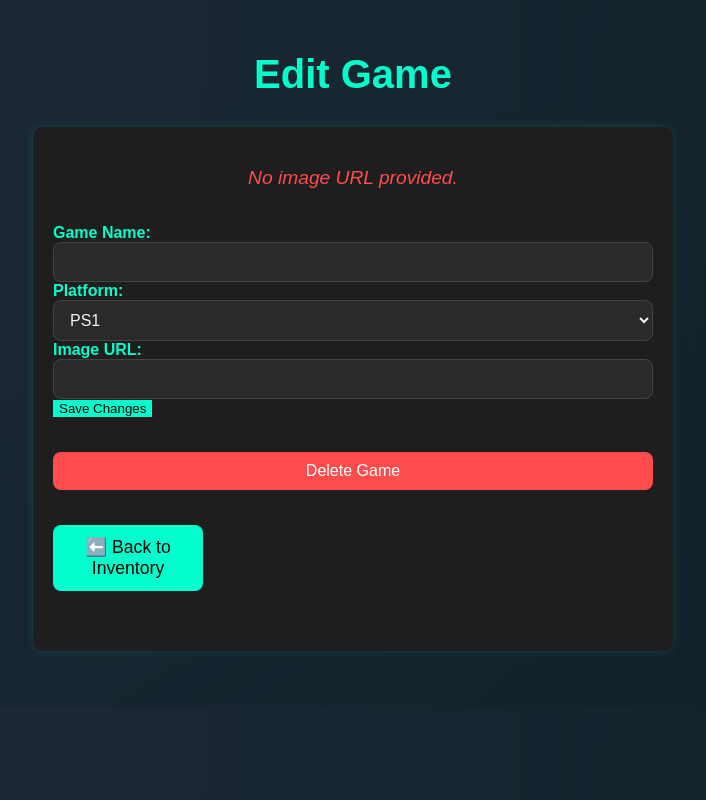
After one commit to Bonzay993/GameInventoryManager, a Flask app: template templates/edit_game.html in a window 1280 px wide. The commit adds this page. Shown: the whole page, without its empty margins (287-993 px from the left). Run offline with Flask 3, Linux system fonts and the light colour scheme; the template is opened without the code that fills it, so the values that code supplies are empty.

Commit message:
Added working edit game funcionality

```diff
--- a/app.py
+++ b/app.py
@@ -7,6 +7,8 @@ from pymongo import MongoClient
 from bson.json_util import dumps
 from bson.objectid import ObjectId
 from bs4 import BeautifulSoup
+from bson.errors import InvalidId
+from flask import abort
 
 if os.path.exists("env.py"):
     import env
@@ -23,19 +25,88 @@ db = client[app.config["MONGO_DBNAME"]]
 games_collection = db['games']
 
 
+@app.route('/')
+def index():
+    return render_template('index.html')
+
+
+@app.route('/game/<game_id>', methods=['GET', 'POST'])
+def edit_game_page(game_id):
+    try:
+        object_id = ObjectId(game_id)
+    except InvalidId:
+        return jsonify({"message": "Invalid game ID"}), 400
+
+    if request.method == 'POST':
+        # Accept JSON POST now for AJAX
+        if request.is_json:
+            data = request.get_json()
+            name = data.get('name', '').strip()
+            platform = data.get('platform', '').strip()
+            image_url = data.get('image_url', '').strip() or None
+
+            if not name or not platform:
+                return jsonify({"message": "Name and platform are required."}), 400
+
+            update_result = games_collection.update_one(
+                {"_id": object_id},
+                {"$set": {
+                    "name": name,
+                    "platform": platform,
+                    "image_url": image_url
+                }}
+            )
+            if update_result.matched_count == 0:
+                return jsonify({"message": "Game not found."}), 404
+
+            return jsonify({"message": "Changes saved successfully!"}), 200
+
+        # Fallback for normal form POST if needed (optional)
+        else:
+            name = request.form.get('name', '').strip()
+            platform = request.form.get('platform', '').strip()
+            image_url = request.form.get('image_url', '').strip() or None
+
+            if not name or not platform:
+                return "Name and platform are required.", 400
+
+            games_collection.update_one(
+                {"_id": object_id},
+                {"$set": {
+                    "name": name,
+                    "platform": platform,
+                    "image_url": image_url
+                }}
+            )
+            # Return rendered page on normal form submit
+            return render_template('edit_game.html', game=games_collection.find_one({"_id": object_id}))
+
+    # GET request fallback (existing)
+    game = games_collection.find_one({"_id": object_id})
+    if not game:
+        return "Game not found", 404
+    return render_template('edit_game.html', game=game)
+    # GET request fallback
+    game = games_collection.find_one({"_id": object_id})
+    if not game:
+        return "Game not found", 404
+    return render_template('edit_game.html', game=game)
 
 
 
-@app.route('/')
-def index():
+@app.route('/game/<game_id>/delete', methods=['POST'])
+def delete_game_web(game_id):  # Renamed this function
+    games_collection.delete_one({"_id": ObjectId(game_id)})
     return render_template('index.html')
+
 
 @app.route('/games', methods=['GET'])
 def get_games():
     games = list(games_collection.find())
     return dumps(games), 200, {'Content-Type': 'application/json'}
 
-@app.route('/game-image', methods=['GET'])  # <-- fixed here
+
+@app.route('/game-image', methods=['GET'])
 def get_game_image():
     name = request.args.get('name')
     if not name:
@@ -56,6 +127,7 @@ def get_game_image():
     except Exception as e:
         return jsonify({"error": str(e)}), 500
 
+
 @app.route('/search', methods=['GET'])
 def search_games():
     query = request.args.get('query', '').strip()
@@ -69,12 +141,9 @@ def search_games():
     if platform:
         mongo_query["platform"] = {"$regex": platform, "$options": "i"}
 
-    print("Mongo query:", mongo_query)  # Add this line
+    results = list(games_collection.find(mongo_query))
+    return dumps(results), 200, {'Content-Type': 'application/json'}
 
-    results = list(games_collection.find(mongo_query))
-    print(f"Found {len(results)} results")  # And this
-
-    return dumps(results), 200, {'Content-Type': 'application/json'}
 
 @app.route('/add', methods=['POST'])
 def add_game():
@@ -86,7 +155,6 @@ def add_game():
     if not name or not platform:
         return jsonify({'message': 'Name and platform are required.'}), 400
 
-    # Case-insensitive check
     existing = db.games.find_one({
         'name': {'$regex': f'^{name}$', '$options': 'i'},
         'platform': {'$regex': f'^{platform}$', '$options': 'i'}
@@ -106,13 +174,14 @@ def add_game():
 
 
 @app.route('/delete/<game_id>', methods=['DELETE'])
-def delete_game(game_id):
+def delete_game_api(game_id):  # Renamed this function
     result = games_collection.delete_one({"_id": ObjectId(game_id)})
     if result.deleted_count == 1:
         return jsonify({"status": "success"}), 200
     else:
         return jsonify({"status": "error", "message": "Game not found"}), 404
 
+
 if __name__ == '__main__':
     port = int(os.environ.get("PORT", 5000))
     app.run(host='0.0.0.0', port=port)
--- a/static/css/styles.css
+++ b/static/css/styles.css
@@ -185,6 +185,90 @@ h1 {
   background-color: #dc3545;
 }
 
+.edit-container {
+  max-width: 600px;
+  margin: 30px auto;
+  display: grid;
+  grid-template-columns: 150px 1fr;
+  gap: 15px 20px;
+  align-items: center;
+  background-color: var(--card-bg);
+  padding: 20px;
+  border-radius: 10px;
+  box-shadow: 0 0 10px rgba(0, 255, 204, 0.15);
+}
+
+.edit-container img{
+  margin:0 auto;
+}
+
+.edit-container label {
+  justify-self: end;
+  font-weight: bold;
+  color: var(--accent);
+}
+
+.edit-container input,
+.edit-container select,
+.edit-container button.delete-btn {
+  width: 100%;
+  padding: 10px 12px;
+  font-size: 1rem;
+  border-radius: 8px;
+  border: 1px solid #444;
+  background-color: #2a2a2a;
+  color: var(--text-color);
+  box-sizing: border-box;
+}
+
+.edit-container button.save-btn {
+  grid-column: 2 / 3;
+  justify-self: start;
+  background-color: var(--accent);
+  color: #000;
+  border: none;
+  cursor: pointer;
+  transition: background-color 0.3s ease;
+}
+
+.edit-container button.save-btn:hover {
+  background-color: #00e6b8;
+}
+
+.edit-container button.delete-btn {
+  background-color: var(--error);
+  color: #fff;
+  border: none;
+  cursor: pointer;
+  transition: background-color 0.3s ease;
+}
+
+.edit-container button.delete-btn:hover {
+  background-color: #e04343;
+}
+
+/* Back to inventory button container */
+.back-btn-container {
+  max-width: 600px;
+  margin: 20px auto 40px;
+  text-align: center;
+}
+
+.back-btn {
+  background-color: var(--accent);
+  color: #000;
+  border: none;
+  padding: 12px 30px;
+  font-size: 1.1rem;
+  border-radius: 8px;
+  cursor: pointer;
+  transition: background-color 0.3s ease;
+}
+
+.back-btn:hover {
+  background-color: #00e6b8;
+}
+
 /* General p styling */
 p {
   text-align: center;
--- a/static/scripts/script.js
+++ b/static/scripts/script.js
@@ -2,10 +2,13 @@ document.addEventListener('DOMContentLoaded', () => {
   let gameIdToDelete = null;
   const PLACEHOLDER_IMG = '/static/img/no-image.png';
 
+  // Toast show/hide helpers
   function showToast(message, type = 'success', duration = 3000) {
     const toast = document.getElementById('toast');
     const icon = document.getElementById('toast-icon');
     const msg = document.getElementById('toast-message');
+
+    if (!toast || !icon || !msg) return;
 
     icon.textContent = type === 'error' ? '❌' : '✅';
     msg.textContent = message;
@@ -17,24 +20,34 @@ document.addEventListener('DOMContentLoaded', () => {
 
   function hideToast() {
     const toast = document.getElementById('toast');
-    toast.className = 'toast';
+    if (toast) toast.className = 'toast';
   }
 
+  // Confirm delete dialog
   function showConfirmDelete(id) {
     gameIdToDelete = id;
     const confirmToast = document.getElementById('confirm-toast');
+    if (confirmToast) {
       confirmToast.style.display = 'flex';
       confirmToast.classList.add('show');
+    }
   }
 
   function hideConfirmToast() {
     const confirmToast = document.getElementById('confirm-toast');
+    if (confirmToast) {
       confirmToast.classList.remove('show');
       confirmToast.style.display = 'none';
+    }
     gameIdToDelete = null;
   }
 
-  document.getElementById('confirm-yes').addEventListener('click', async () => {
+  // Confirm delete buttons
+  const confirmYesBtn = document.getElementById('confirm-yes');
+  const confirmNoBtn = document.getElementById('confirm-no');
+
+  if (confirmYesBtn && confirmNoBtn) {
+    confirmYesBtn.addEventListener('click', async () => {
       if (!gameIdToDelete) return;
       const res = await fetch(`/delete/${gameIdToDelete}`, { method: 'DELETE' });
 
@@ -49,9 +62,10 @@ document.addEventListener('DOMContentLoaded', () => {
       hideConfirmToast();
     });
 
-  document.getElementById('confirm-no').addEventListener('click', () => {
+    confirmNoBtn.addEventListener('click', () => {
       hideConfirmToast();
     });
+  }
 
   async function fetchGameImage(game) {
     if (game.image_url) return game.image_url;
@@ -66,6 +80,8 @@ document.addEventListener('DOMContentLoaded', () => {
 
   async function displayGames(games) {
     const list = document.getElementById('gameList');
+    if (!list) return;
+
     list.innerHTML = '';
     if (games.length === 0) {
       list.classList.add('no-games');
@@ -78,6 +94,7 @@ document.addEventListener('DOMContentLoaded', () => {
     for (const game of games) {
       const item = document.createElement('div');
       item.className = 'gameItem';
+      item.style.cursor = 'pointer';
 
       const img = document.createElement('img');
       img.alt = `${game.name} cover`;
@@ -106,9 +123,16 @@ document.addEventListener('DOMContentLoaded', () => {
       btn.style.borderRadius = '5px';
       btn.style.cursor = 'pointer';
 
-      btn.onclick = () => {
+      // Prevent redirect when clicking delete
+      btn.onclick = (e) => {
+        e.stopPropagation();
         showConfirmDelete(game._id["$oid"]);
       };
+
+      // Redirect when clicking the whole item
+      item.addEventListener('click', () => {
+        window.location.href = `/game/${game._id["$oid"]}`;
+      });
 
       item.appendChild(img);
       item.appendChild(name);
@@ -118,8 +142,8 @@ document.addEventListener('DOMContentLoaded', () => {
   }
 
   async function searchGames() {
-    const query = document.getElementById('searchBar').value.trim();
-    const platform = document.getElementById('platformSearch').value; // ← fixed here
+    const query = document.getElementById('searchBar')?.value.trim() || '';
+    const platform = document.getElementById('platformSearch')?.value || '';
 
     let url = '/search?';
     if (query) url += `query=${encodeURIComponent(query)}&`;
@@ -131,9 +155,9 @@ document.addEventListener('DOMContentLoaded', () => {
   }
 
   async function addGame() {
-    const name = document.getElementById('gameName').value.trim();
-    const platform = document.getElementById('platform').value.trim();
-    const imageUrl = document.getElementById('imageUrl').value.trim();
+    const name = document.getElementById('gameName')?.value.trim();
+    const platform = document.getElementById('platform')?.value.trim();
+    const imageUrl = document.getElementById('imageUrl')?.value.trim();
 
     if (!name || !platform) {
       showToast("Please enter both a game name and platform.", 'error');
@@ -150,21 +174,91 @@ document.addEventListener('DOMContentLoaded', () => {
 
     if (res.ok) {
       showToast("Game added successfully!", 'success');
-      document.getElementById('gameName').value = '';
-      document.getElementById('platform').value = '';
-      document.getElementById('imageUrl').value = '';
+      if (document.getElementById('gameName')) document.getElementById('gameName').value = '';
+      if (document.getElementById('platform')) document.getElementById('platform').value = '';
+      if (document.getElementById('imageUrl')) document.getElementById('imageUrl').value = '';
       fetchGames();
     } else {
       showToast(result.message || "Error adding game.", 'error');
     }
   }
 
-  document.getElementById('searchBar').addEventListener('keyup', searchGames);
-  document.getElementById('platformSearch').addEventListener('change', searchGames);  // changed here
-  document.getElementById('addGameBtn').addEventListener('click', addGame);
+  const searchBar = document.getElementById('searchBar');
+  if (searchBar) searchBar.addEventListener('keyup', searchGames);
+
+  const platformSearch = document.getElementById('platformSearch');
+  if (platformSearch) platformSearch.addEventListener('change', searchGames);
+
+  const addGameBtn = document.getElementById('addGameBtn');
+  if (addGameBtn) addGameBtn.addEventListener('click', addGame);
 
   fetchGames();
 
-  window.addGame = addGame;
-  window.hideToast = hideToast;
+  // --- Confirm Save Changes logic with AJAX ---
+  const saveBtn = document.getElementById('save-btn');
+  const confirmSaveToast = document.getElementById('confirm-save-toast');
+  const confirmSaveYes = document.getElementById('confirm-save-yes');
+  const confirmSaveNo = document.getElementById('confirm-save-no');
+  const editForm = document.getElementById('edit-form');
+
+  if (saveBtn && confirmSaveToast && confirmSaveYes && confirmSaveNo && editForm) {
+    saveBtn.addEventListener('click', () => {
+      confirmSaveToast.style.display = 'flex';
+      confirmSaveToast.classList.add('show');
+      confirmSaveToast.querySelector('p').textContent = 'Are you sure you want to save changes?';
+      confirmSaveYes.style.display = 'inline-block';
+      confirmSaveNo.style.display = 'inline-block';
+      confirmSaveToast.style.background = '#222';
     });
+
+    confirmSaveYes.addEventListener('click', async () => {
+      confirmSaveYes.style.display = 'none';
+      confirmSaveNo.style.display = 'none';
+
+      confirmSaveToast.querySelector('p').textContent = 'Saving changes...';
+
+      const formData = new FormData(editForm);
+      const data = Object.fromEntries(formData.entries());
+
+      try {
+        const response = await fetch(editForm.action, {
+          method: 'POST',
+          headers: {
+            'Content-Type': 'application/json',
+            'Accept': 'application/json',
+          },
+          body: JSON.stringify(data)
+        });
+
+        if (response.ok) {
+          confirmSaveToast.querySelector('p').textContent = 'Changes saved successfully!';
+          confirmSaveToast.style.background = '#222';
+
+          setTimeout(() => {
+            confirmSaveToast.classList.remove('show');
+            confirmSaveToast.style.display = 'none';
+            confirmSaveYes.style.display = 'inline-block';
+            confirmSaveNo.style.display = 'inline-block';
+          }, 3000);
+        } else {
+          const errorData = await response.json();
+          confirmSaveToast.querySelector('p').textContent = errorData.message || 'Failed to save changes.';
+          confirmSaveToast.style.background = '#800';
+          confirmSaveNo.style.display = 'inline-block';
+        }
+      } catch (error) {
+        confirmSaveToast.querySelector('p').textContent = 'Error saving changes.';
+        confirmSaveToast.style.background = '#800';
+        confirmSaveNo.style.display = 'inline-block';
+      }
+    });
+
+    confirmSaveNo.addEventListener('click', () => {
+      confirmSaveToast.classList.remove('show');
+      confirmSaveToast.style.display = 'none';
+      confirmSaveToast.style.background = '#222';
+      confirmSaveYes.style.display = 'inline-block';
+      confirmSaveNo.style.display = 'inline-block';
+    });
+  }
+});
--- /dev/null
+++ b/templates/edit_game.html
@@ -0,0 +1,61 @@
+<!DOCTYPE html>
+<html lang="en">
+<head>
+  <meta charset="UTF-8" />
+  <title>Edit Game</title>
+  <link rel="stylesheet" href="{{ url_for('static', filename='css/styles.css') }}">
+</head>
+<body>
+  <h1>Edit Game</h1>
+
+  <div class="edit-container">
+    {% if game.image_url %}
+      <img src="{{ game.image_url }}" alt="Game Image" style="grid-column: 1 / -1; max-width: 100%; border-radius: 10px; margin-bottom: 20px;">
+    {% else %}
+      <p style="grid-column: 1 / -1; text-align: center; font-style: italic; color: var(--error); margin-bottom: 20px;">
+        No image URL provided.
+      </p>
+    {% endif %}
+
+    <!-- Edit form with id and proper button -->
+    <form id="edit-form" method="POST" style="grid-column: 1 / -1;">
+      <label for="name">Game Name:</label>
+      <input id="name" type="text" name="name" value="{{ game.name }}" required>
+
+      <label for="platform">Platform:</label>
+      <select id="platform" name="platform" required>
+        {% for p in ['PS1', 'PS2', 'PS3', 'PS4', 'PS5', 'OG XBOX', 'XBOX 360', 'XBOX ONE', 'SERIES S', 'SERIES X', 'Nintendo Switch', 'PSP'] %}
+          <option value="{{ p }}" {% if game.platform.lower() == p.lower() %}selected{% endif %}>{{ p }}</option>
+        {% endfor %}
+      </select>
+
+      <label for="image_url">Image URL:</label>
+      <input id="image_url" type="text" name="image_url" value="{{ game.image_url }}">
+
+      <div></div> <!-- empty cell for grid alignment -->
+      <button type="button" id="save-btn" class="save-btn">Save Changes</button>
+    </form>
+
+    <form method="POST" action="{{ url_for('delete_game_web', game_id=game._id) }}" onsubmit="return confirm('Are you sure you want to delete this game?');" style="grid-column: 1 / -1;">
+      <button type="submit" class="delete-btn" style="margin-top: 20px;">Delete Game</button>
+    </form>
+
+    <div class="back-btn-container">
+      <a href="{{ url_for('index') }}">
+        <button class="back-btn" type="button">⬅️ Back to Inventory</button>
+      </a>
+    </div>
+  </div>
+
+  <!-- Confirm save toast -->
+  <div id="confirm-save-toast" class="confirm-toast" style="display:none; position: fixed; bottom: 20px; left: 50%; transform: translateX(-50%); background: #222; color: #fff; padding: 20px; border-radius: 10px; box-shadow: 0 0 10px #00ffcc; z-index: 9999; flex-direction: column; align-items: center; gap: 10px;">
+    <p>Are you sure you want to save changes?</p>
+    <div style="display: flex; gap: 15px;">
+      <button id="confirm-save-yes" style="background:#00ffcc; border:none; padding:10px 20px; border-radius:8px; cursor:pointer; color:#000;">Yes</button>
+      <button id="confirm-save-no" style="background:#555; border:none; padding:10px 20px; border-radius:8px; cursor:pointer; color:#fff;">No</button>
+    </div>
+  </div>
+
+  <script src="{{ url_for('static', filename='scripts/script.js') }}"></script>
+</body>
+</html>
--- a/templates/index.html
+++ b/templates/index.html
@@ -64,6 +64,7 @@
   </div>
 
   <div id="gameList"></div>
+  <!-- Confirm Save Toast -->
 
   <script src="{{ url_for('static', filename='scripts/script.js') }}"></script>
 </body>
```
Lines whose indentation alone changed are shown as unchanged.
